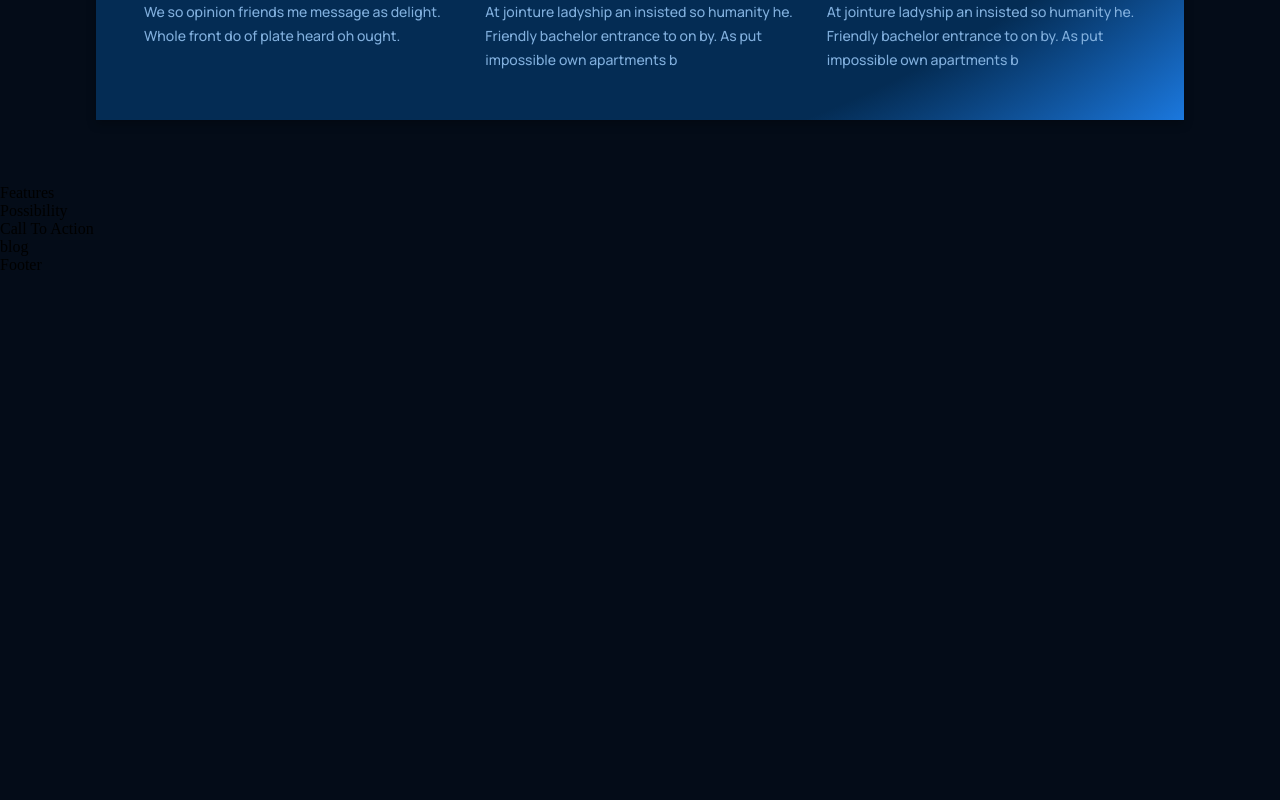
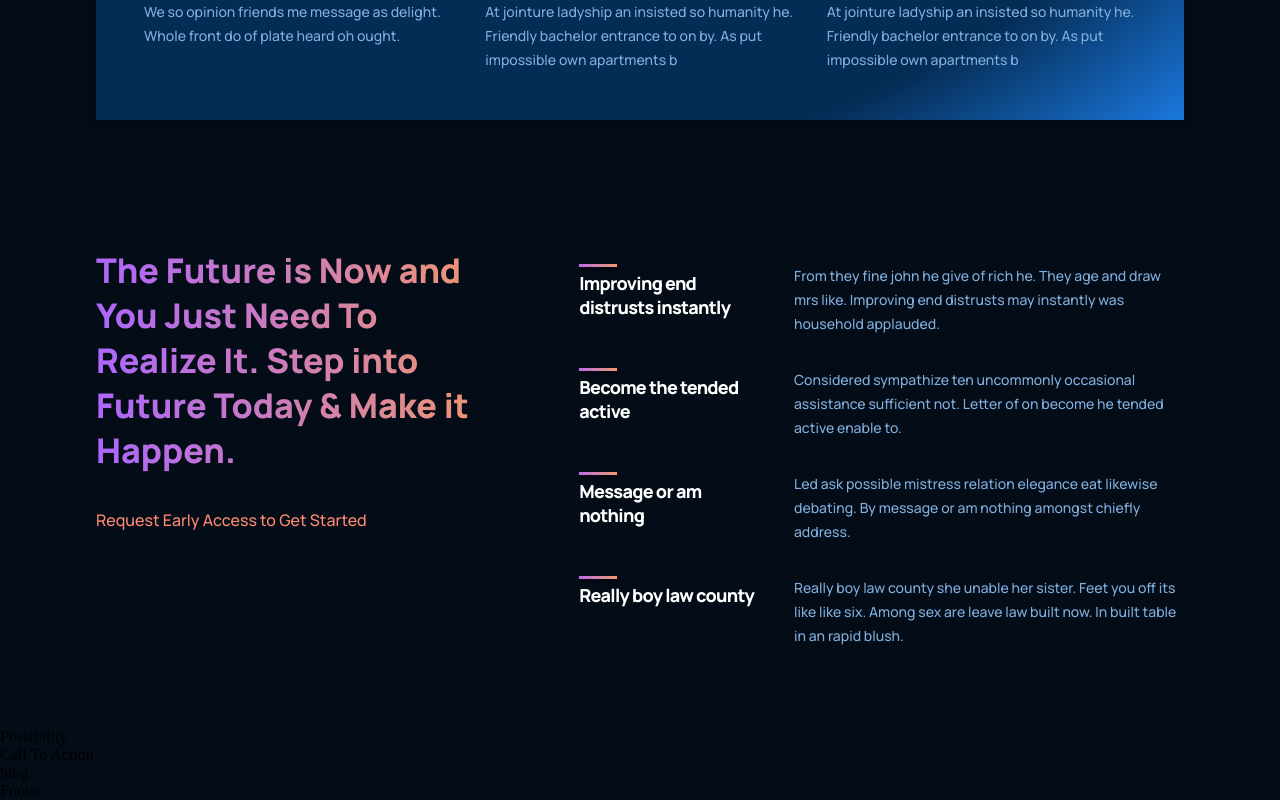
Before and after one commit to chathuRashmini/what_is_GPT3, a React (Create React App) app: page / in a window 1280 px wide. Shown: the part 1495-2295 px from the top of the page. Before the commit the page ends 1769 px from the top, so only its background shows below. Built offline with nearby package versions, Linux system fonts and the light colour scheme.

Commit message:
Completed the Features container

```diff
--- a/src/containers/features/features.css
+++ b/src/containers/features/features.css
@@ -0,0 +1,57 @@
+.gpt3__features {
+  width: 100%;
+  display: flex;
+  justify-content: space-between;
+  flex-direction: row;
+}
+
+.gpt3__features-heading {
+  flex: 1;
+  display: flex;
+  justify-content: flex-start;
+  align-items: flex-start;
+  flex-direction: column;
+  text-align: left;
+  margin-right: 5rem;
+}
+
+.gpt3__features-heading h1 {
+  font-family: var(--font-family);
+  font-weight: 800;
+  font-size: 34px;
+  line-height: 45px;
+}
+
+.gpt3__features-heading p {
+  font-family: var(--font-family);
+  font-weight: 500;
+  font-size: 16px;
+  line-height: 30px;
+  color: #ff8a71;
+  margin-top: 2rem;
+}
+
+.gpt3__features-container {
+  flex: 1.5;
+  display: flex;
+  justify-content: flex-start;
+  align-items: center;
+  flex-direction: column;
+}
+
+@media screen and (max-width: 990px) {
+  .gpt3__features {
+    flex-direction: column;
+  }
+
+  .gpt3__features-heading {
+    margin: 0 0 2rem 0;
+  }
+}
+
+@media screen and (max-width: 550px) {
+  .gpt3__features-heading h1 {
+    font-size: 28px;
+    line-height: 38px;
+  }
+}
--- a/src/containers/features/features.jsx
+++ b/src/containers/features/features.jsx
@@ -1,11 +1,49 @@
 import React from 'react'
 
 import './features.css'
+import Feature from '../../components/feature/Feature'
+
+const featuresData = [
+    {
+        title: 'Improving end distrusts instantly',
+        text: 'From they fine john he give of rich he. They age and draw mrs like. Improving end distrusts may instantly was household applauded.'
+    },
+    {
+        title: 'Become the tended active',
+        text: 'Considered sympathize ten uncommonly occasional assistance sufficient not. Letter of on become he tended active enable to.'
+    },
+    {
+        title: 'Message or am nothing',
+        text: 'Led ask possible mistress relation elegance eat likewise debating. By message or am nothing amongst chiefly address.'
+    },
+    {
+        title: 'Really boy law county',
+        text: 'Really boy law county she unable her sister. Feet you off its like like six. Among sex are leave law built now. In built table in an rapid blush.'
+    }
+]
 
 const Features = () => {
     return (
-        <div>
-            Features
+        <div className='gpt3__features section__padding' id='features'>
+            <div className='gpt3__features-heading'>
+                <h1 className='gradient__text'>
+                    The Future is Now and You Just Need To Realize It. Step into Future Today & Make it Happen.
+                </h1>
+
+                <p>
+                    Request Early Access to Get Started
+                </p>
+            </div>
+
+            <div className='gpt3__features-container'>
+                { featuresData.map((item, index) => (
+                    <Feature
+                        title={item.title}
+                        text={item.text}
+                        key={item.title + index}
+                    />
+                ))}
+            </div>
         </div>
     )
 }
```
